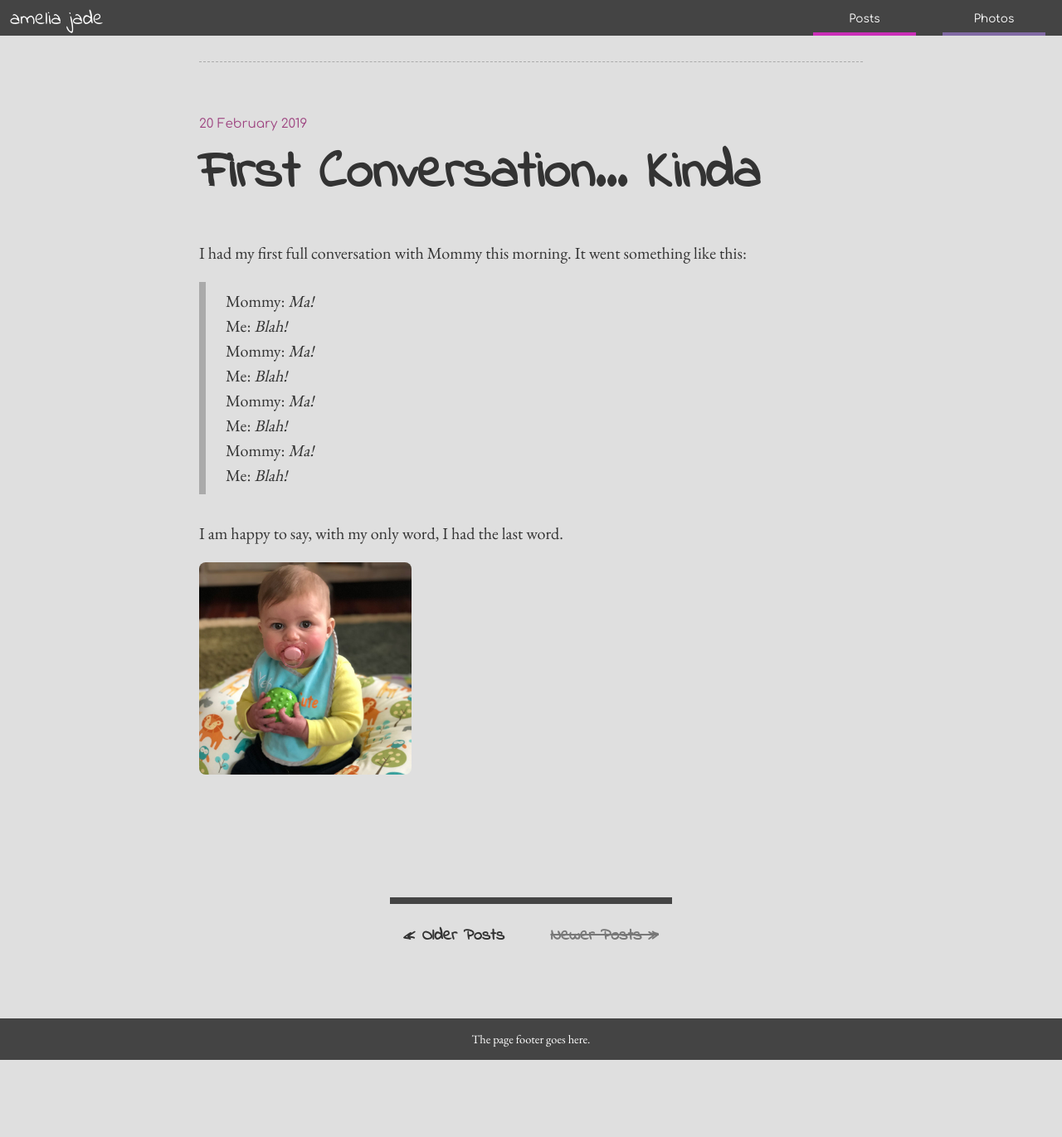
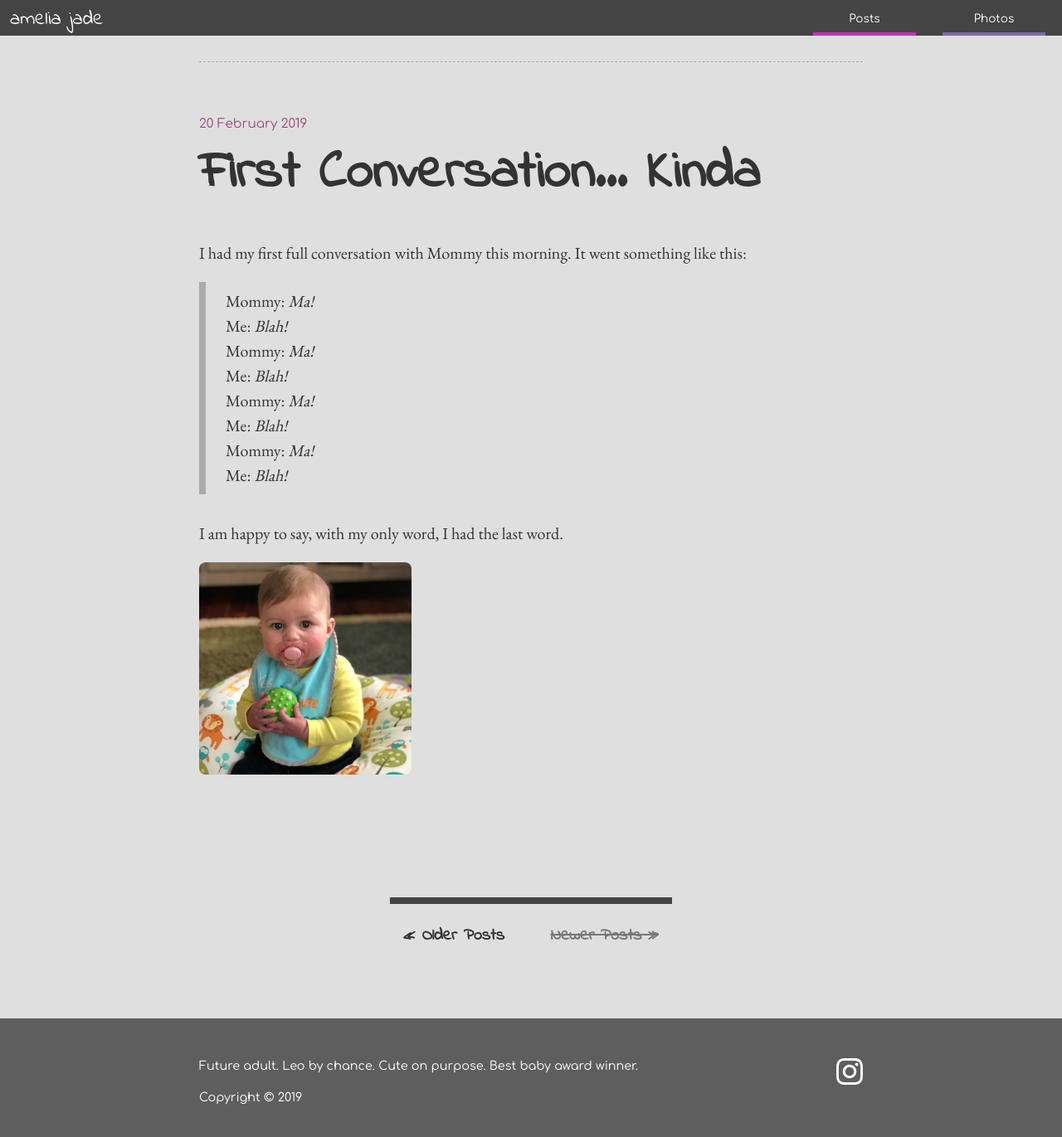
Before and after one commit to That-Dev-Girl-Sites/ameliahalabi.com, a Jekyll site: the page built from index.html, in a window 1280 px wide and 1400 px high, scrolled down 5287 px. Shown: the top 1371 px of the window at 83% size. Built offline with Jekyll 4.4.1, drawn with Linux system fonts in a browser that asks for light colours; some web fonts are replaced; the list of posts is cut into pages by our own code; before the commit the page ends 6565 px from its top, so only the background shows below that.

Commit message:
Updating site footer

```diff
--- a/_includes/page-footer.html
+++ b/_includes/page-footer.html
@@ -1,3 +1,16 @@
 <footer class="page-footer">
-  The page footer goes here.
+  <div class="container">
+    <div>
+      <p>Future adult. Leo by chance. Cute on purpose. Best baby award winner.</p>
+      <p>Copyright &copy; 2019</p>
+    </div>
+
+    <div class="footer-social">
+      <a href="https://www.instagram.com/__ameliajade">
+        <object type="image/svg+xml" data="/assets/icons/instagram.svg" class="instagram">
+          Follow me on Instagram!
+        </object>
+      </a>
+    </div>
+  </div>
 </footer>
--- a/_includes/page-header.html
+++ b/_includes/page-header.html
@@ -3,7 +3,6 @@
     <a href="/">Amelia Jade
     </a>
   </h1>
-  <!-- <p>Future adult. Cute on purpose. Leo by chance. Best baby award winner.</p> -->
 
   <nav class="site-navigation" aria-label="Main navigation">
     <ul>
--- a/assets/_sass/component/_page-footer.scss
+++ b/assets/_sass/component/_page-footer.scss
@@ -3,11 +3,38 @@
  */
 
 .page-footer {
-  background: $gray;
+  background: lighten( $gray, 10% );
   color: $white;
-  font-family: $serif;
-  font-size: 0.9rem;
-  line-height: 1.25;
-  padding: 1rem;
-  text-align: center;
+  font-family: $sans;
+  padding: 3rem 0;
+
+  .container {
+    margin: 0 auto;
+    max-width: $max-width;
+
+    @media screen and ( min-width: $lg-screen ) {
+      display: grid;
+      grid-template-columns: 2fr 1fr;
+    }
+  }
+
+  p {
+    font-size: 0.9rem;
+    line-height: 1.25;
+  }
+
+  .footer-social {
+    @media screen and ( min-width: $lg-screen ) {
+      text-align: right;
+    }
+
+    a {
+      display: inline-block;
+    }
+
+    object {
+      pointer-events: none;
+      width: 2rem;
+    }
+  }
 }
```
Also changed, not shown: assets/icons/instagram.svg (added).
